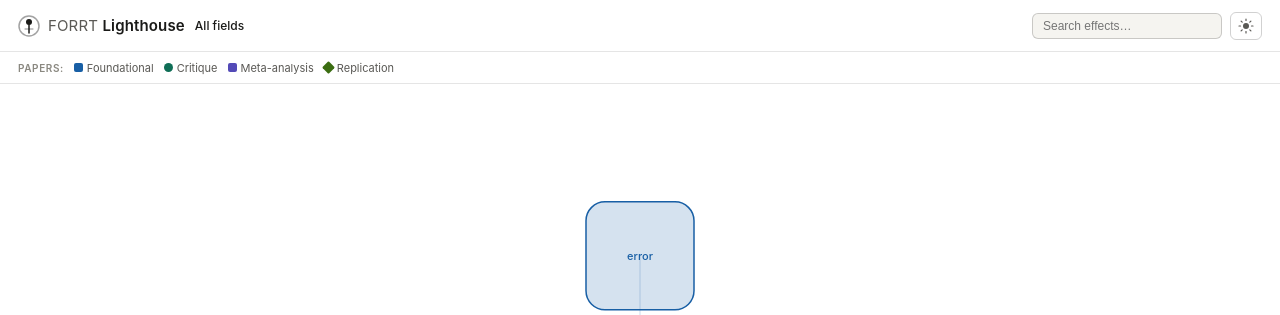
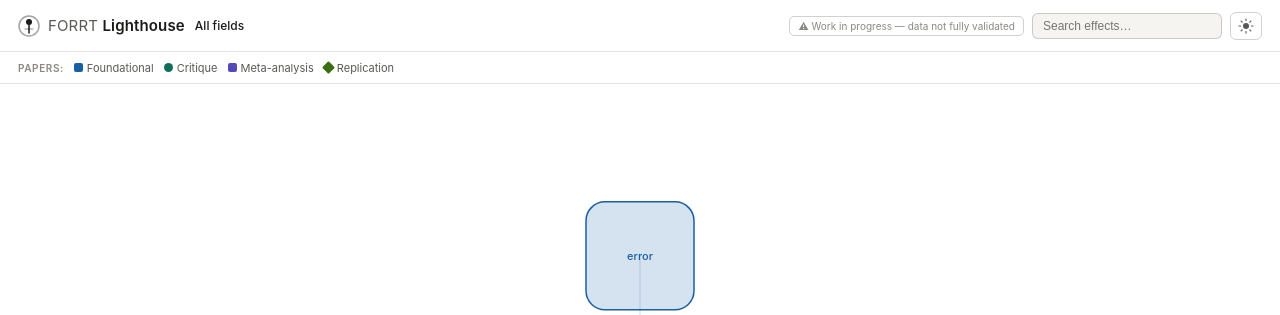
Before and after one commit to forrtproject/lighthouse, a Flask app: page / in a window 1280 px wide. Shown: the top 315 px of the page. Run offline with Flask 3, Linux system fonts and the light colour scheme; parts of the project's set-up code (start-up, migrations or seed data) failed here and were passed over.

Commit message:
add WIP badge

```diff
--- a/static/css/style.css
+++ b/static/css/style.css
@@ -66,6 +66,11 @@ body {
 #breadcrumb .sep { opacity: .4; }
 
 #header-right { display: flex; align-items: center; gap: 8px; flex-shrink: 0; }
+#wip-badge {
+  font-size: 10px; color: var(--text3); white-space: nowrap;
+  border: 0.5px solid var(--border2); border-radius: 5px;
+  padding: 3px 8px;
+}
 
 /* search */
 #search-wrap { position: relative; }
--- a/templates/index.html
+++ b/templates/index.html
@@ -20,6 +20,7 @@
     </div>
     <div id="breadcrumb"></div>
     <div id="header-right">
+      <span id="wip-badge">⚠ Work in progress — data not fully validated</span>
       <div id="search-wrap">
         <input id="search-input" type="text" placeholder="Search effects…" autocomplete="off">
         <div id="search-results"></div>
```
